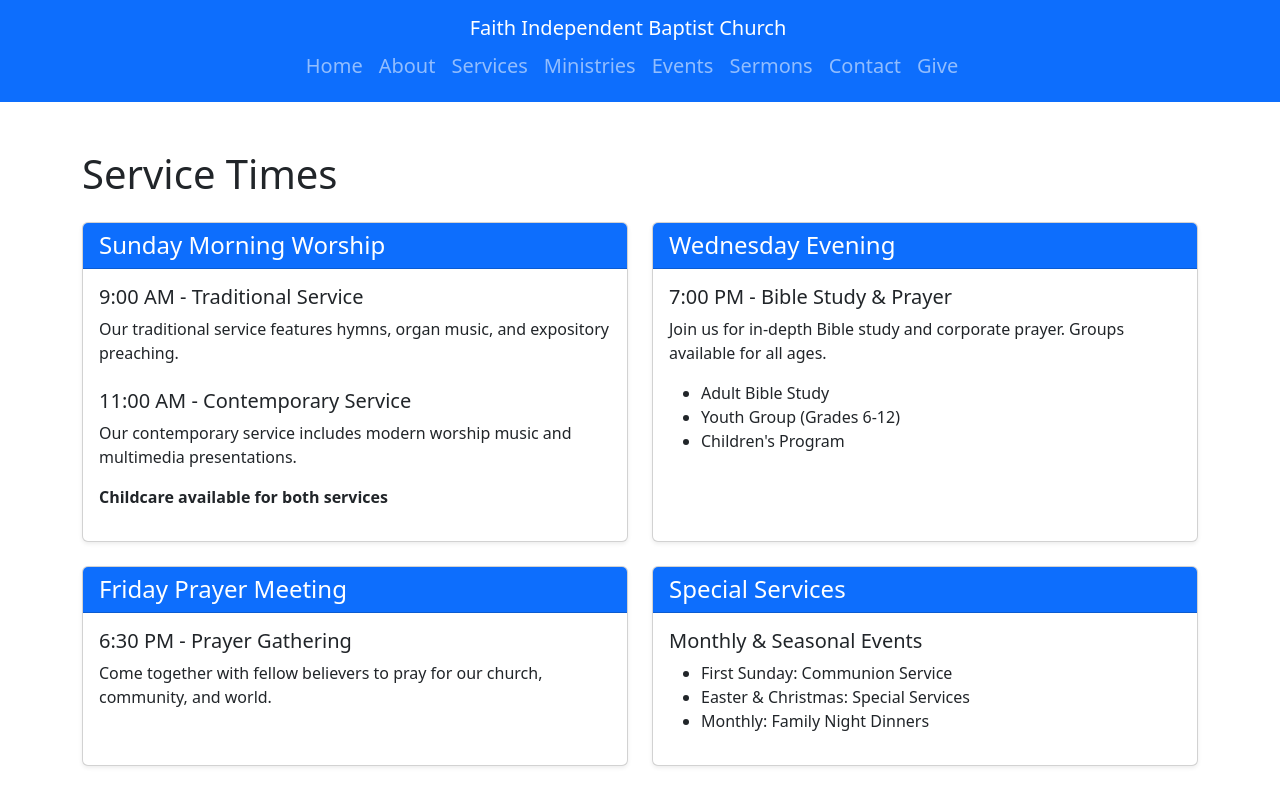
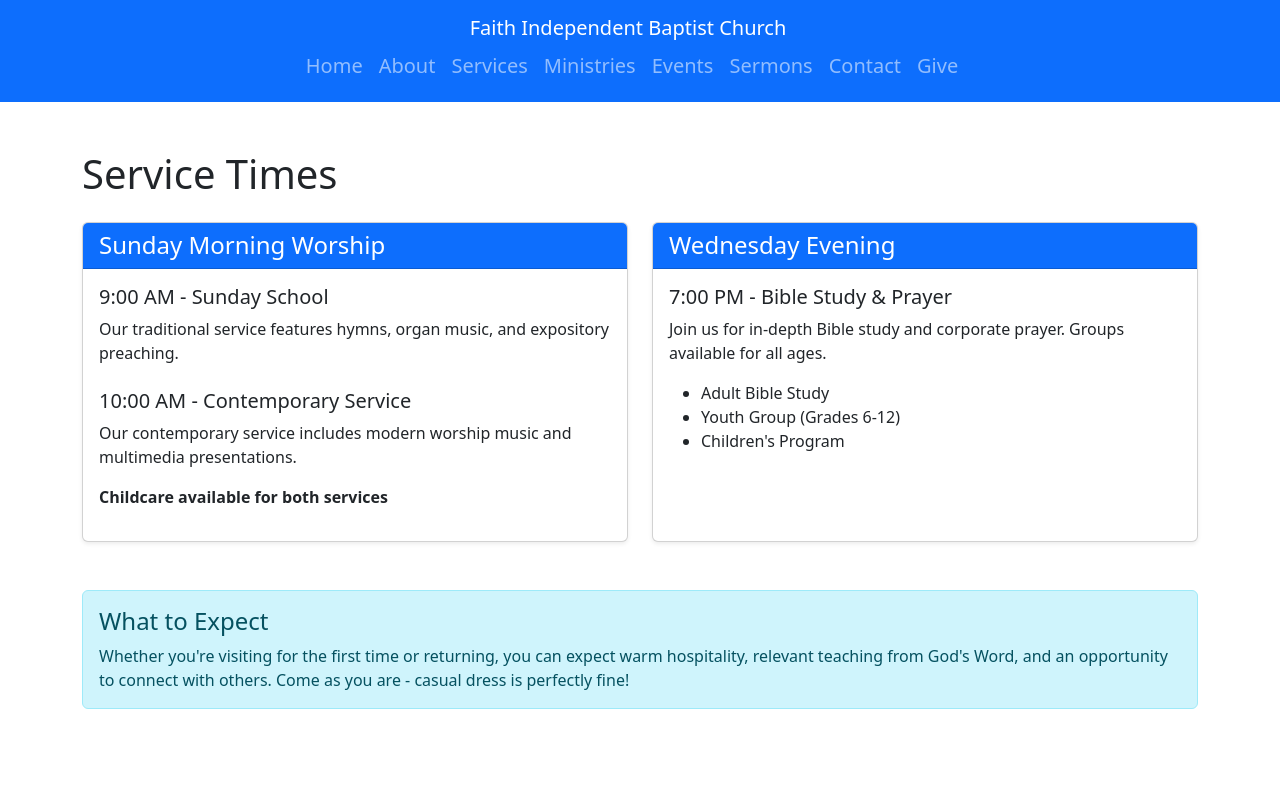
Before and after one commit to Riley-Truong/FIBC_Website_React_Project, a React (Vite) app in the folder fibc-react-project/: page /services in a window 1280 px wide. Shown: the top 800 px of the page. Built offline with nearby package versions, Linux system fonts and the light colour scheme.

Commit message:
Made some changes to text

```diff
--- a/fibc-react-project/src/pages/AboutPage.jsx
+++ b/fibc-react-project/src/pages/AboutPage.jsx
@@ -29,7 +29,7 @@ function AboutPage() {
             <div className="col-md-6">
               <div className="card">
                 <div className="card-body">
-                  <h5>Pastor John Smith</h5>
+                  <h5>Pastor Randall Rickner</h5>
                   <p className="text-muted">Lead Pastor</p>
                   <p>Serving since 2010</p>
                 </div>
@@ -38,7 +38,7 @@ function AboutPage() {
             <div className="col-md-6">
               <div className="card">
                 <div className="card-body">
-                  <h5>Pastor Sarah Johnson</h5>
+                  <h5>Pastor Nathna Rickner</h5>
                   <p className="text-muted">Associate Pastor</p>
                   <p>Serving since 2015</p>
                 </div>
--- a/fibc-react-project/src/pages/ServicesPage.jsx
+++ b/fibc-react-project/src/pages/ServicesPage.jsx
@@ -11,11 +11,11 @@ function ServicesPage() {
               <h4 className="mb-0">Sunday Morning Worship</h4>
             </div>
             <div className="card-body">
-              <h5 className="card-title">9:00 AM - Traditional Service</h5>
+              <h5 className="card-title">9:00 AM - Sunday School</h5>
               <p className="card-text">
                 Our traditional service features hymns, organ music, and expository preaching.
               </p>
-              <h5 className="card-title mt-4">11:00 AM - Contemporary Service</h5>
+              <h5 className="card-title mt-4">10:00 AM - Contemporary Service</h5>
               <p className="card-text">
                 Our contemporary service includes modern worship music and multimedia presentations.
               </p>
@@ -43,7 +43,7 @@ function ServicesPage() {
           </div>
         </div>
 
-        <div className="col-md-6">
+        {/* <div className="col-md-6">
           <div className="card h-100 shadow-sm">
             <div className="card-header bg-primary text-white">
               <h4 className="mb-0">Friday Prayer Meeting</h4>
@@ -55,9 +55,9 @@ function ServicesPage() {
               </p>
             </div>
           </div>
-        </div>
+        </div> */}
 
-        <div className="col-md-6">
+        {/* <div className="col-md-6">
           <div className="card h-100 shadow-sm">
             <div className="card-header bg-primary text-white">
               <h4 className="mb-0">Special Services</h4>
@@ -71,7 +71,7 @@ function ServicesPage() {
               </ul>
             </div>
           </div>
-        </div>
+        </div> */}
       </div>
 
       <div className="alert alert-info mt-5">
```
